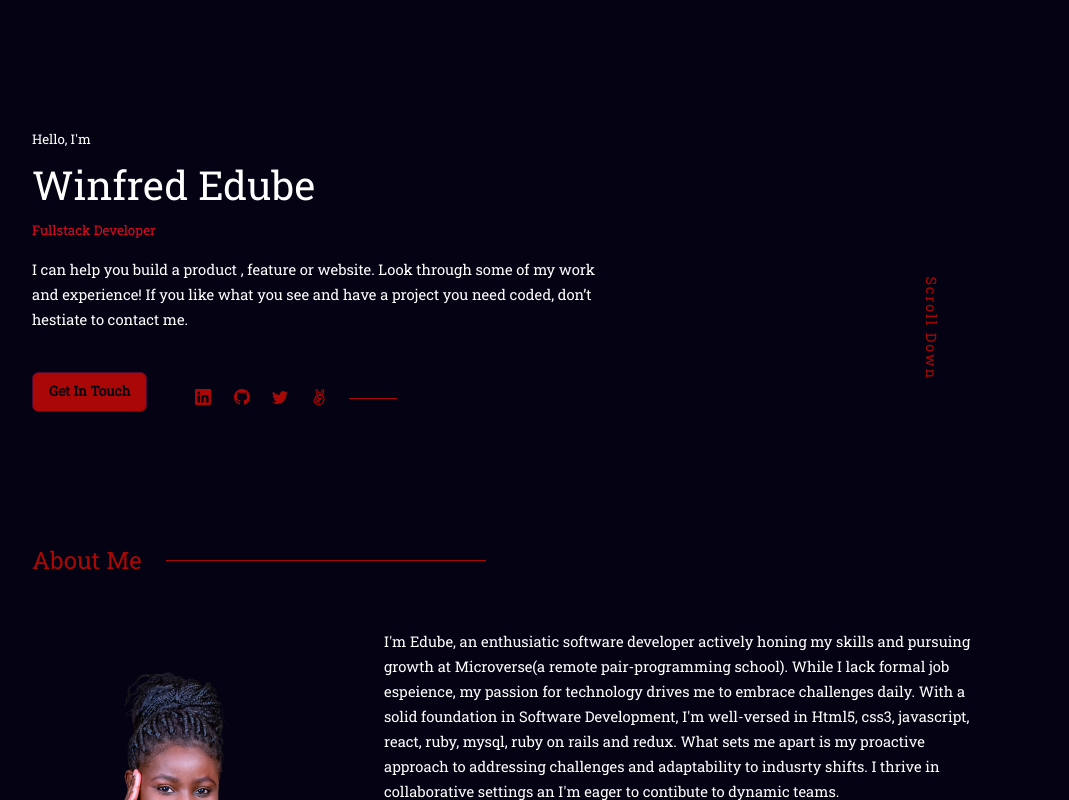
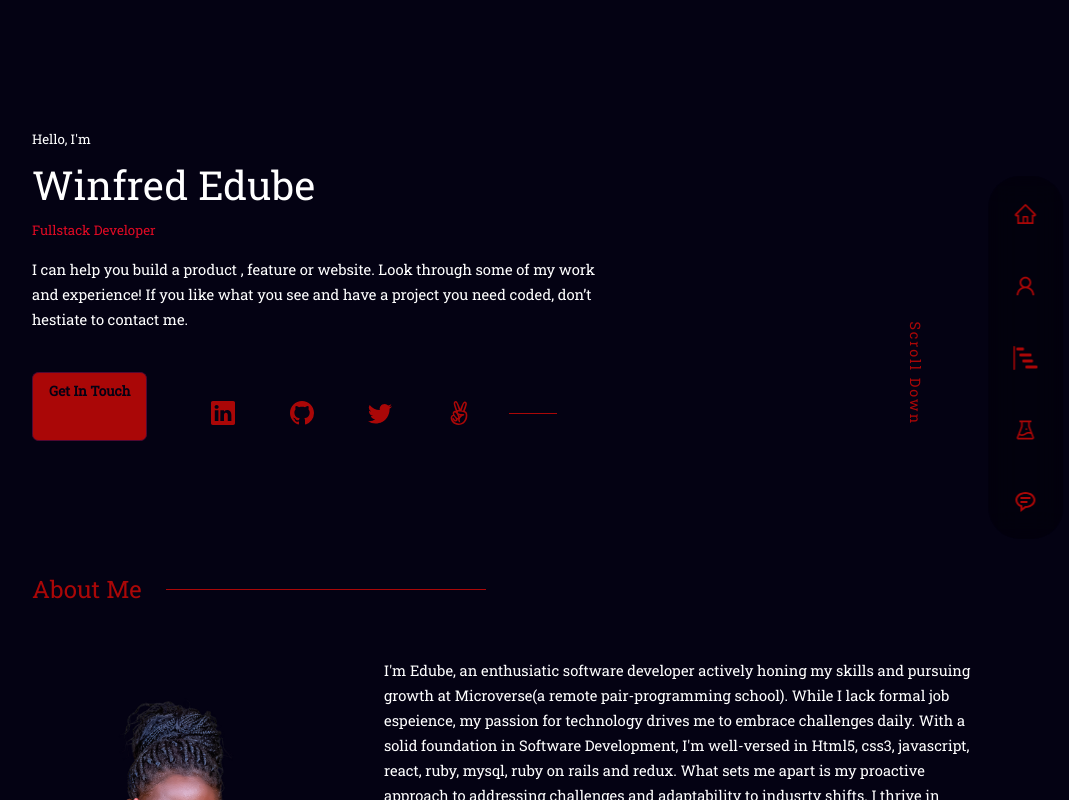
Before and after one commit to edubew/portfolio1, a React (Vite) app: page / in a window 1280 px wide. Shown: the top 800 px of the page, without its empty margins (128-1197 px from the left). Built offline with nearby package versions, Linux system fonts and the light colour scheme.

Commit message:
Add styling to the navbar

```diff
--- a/src/App.jsx
+++ b/src/App.jsx
@@ -2,11 +2,13 @@ import Header from './components/header/Header';
 import About from './components/about/About';
 import Skills from './components/skills/Skills';
 import Contact from './components/contacts/Contact';
+import Navbar from './components/navbar/Navbar';
 
 function App() {
 
   return (
     <div>
+      <Navbar />
       <Header />
       <About />
       <Skills />
--- a/src/components/navbar/Navbar.js
+++ b/src/components/navbar/Navbar.jsx
@@ -1,7 +1,8 @@
-import React, { useState } from 'react';
+import { useState } from 'react';
 import { AiOutlineHome, AiOutlineUser, AiOutlineExperiment } from 'react-icons/ai';
-import { FaBarsStaggered } from 'react-icons/fa';
+import { BsBarChartSteps } from 'react-icons/bs';
 import { BiMessageRoundedDetail } from 'react-icons/bi';
+import './navbar.css';
 
 const Navbar = () => {
     const [activeNav, setActiveNav] = useState('#home');
@@ -26,7 +27,7 @@ const Navbar = () => {
         onClick={() => setActiveNav('#skills')}
         className={activeNav === '#skills' ? 'active' : ''}
       >
-        <FaBarsStaggered />
+        <BsBarChartSteps />
       </a>
       <a
         href="#projects"
--- /dev/null
+++ b/src/components/navbar/navbar.css
@@ -0,0 +1,29 @@
+nav {
+    background: rgba(0, 0, 0, 0.3);
+    width: max-content;
+    padding: 0.6rem;
+    z-index: 2;
+    position: fixed;
+    display: flex;
+    flex-direction: column;
+    gap: 1rem;
+    right: 4%;
+    top: 22%;
+    transform: translateX(-50%);
+    border-radius: 2rem;
+    backdrop-filter: blur(15px);
+}
+
+a {
+    background: transparent;
+    padding: 1rem;
+    border-radius: 50%;
+    display: flex;
+    color: var(--color-light);
+    font-size: 1.5rem;
+}
+
+a:hover {
+    background: rgba(0, 0, 0, 0.4);
+    box-shadow: 0 0 15px 4px var(--color-primary);
+}
```
